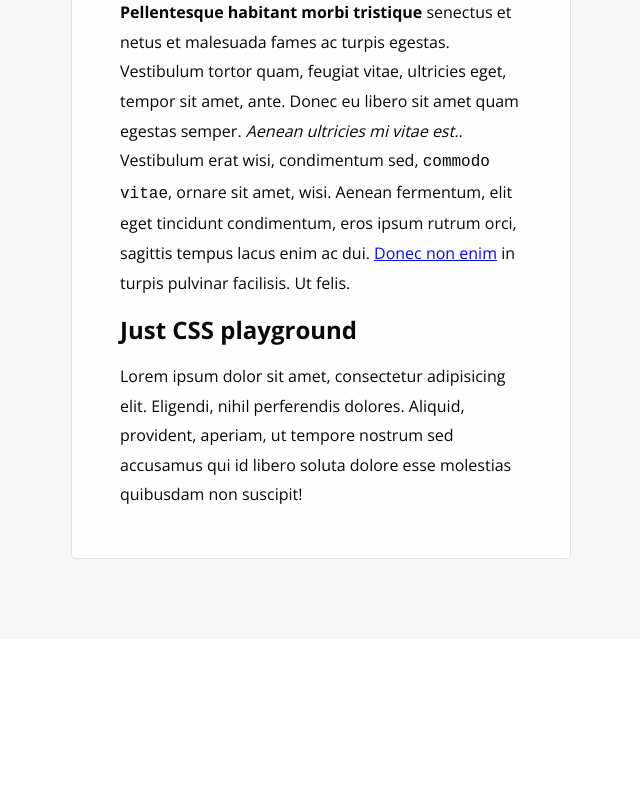
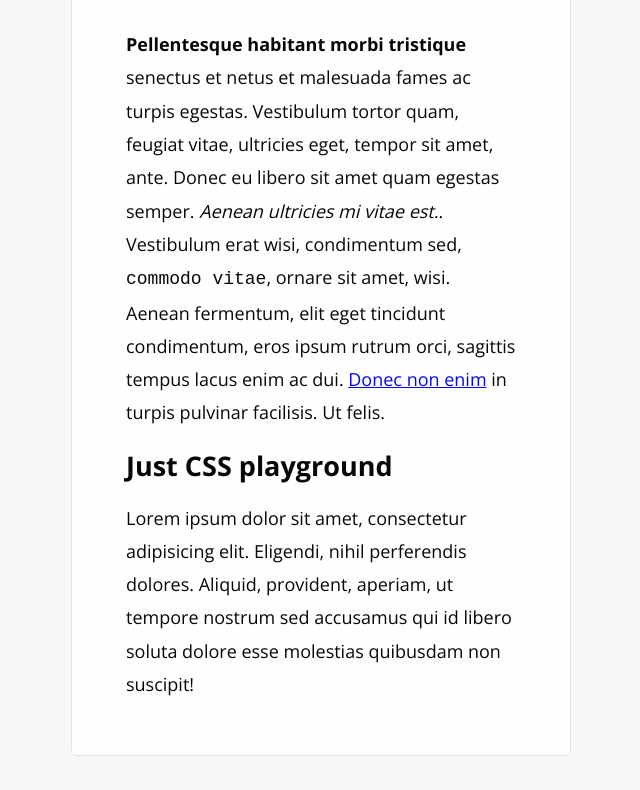
Before and after one commit to s-m-i-t-a/The-Box, a plain HTML site: page base.html in a window 1280 px wide. Shown: the part 243-1033 px from the top of the page, without its empty margins (319-959 px from the left). Before the commit the page ends 882 px from the top, so only its background shows below. Drawn offline with nearby package versions, Linux system fonts and the light colour scheme.

Commit message:
testing commit by command line on cloud9

```diff
--- a/base.html
+++ b/base.html
@@ -13,7 +13,7 @@
 	<link rel="stylesheet" href="css/grid.css">
 	<link rel="stylesheet" href="css/framework.css">
 	<link rel="stylesheet" href="css/style.css">
-	<link rel="stylesheet" href="css/responsive.css">
+	<!-- <link rel="stylesheet" href="css/responsive.css"> -->
 	<!-- Fonts -->
 	<link href='http://fonts.googleapis.com/css?family=Open+Sans:300,400,700,800&subset=latin,latin-ext' rel='stylesheet' type='text/css'>
 
```
